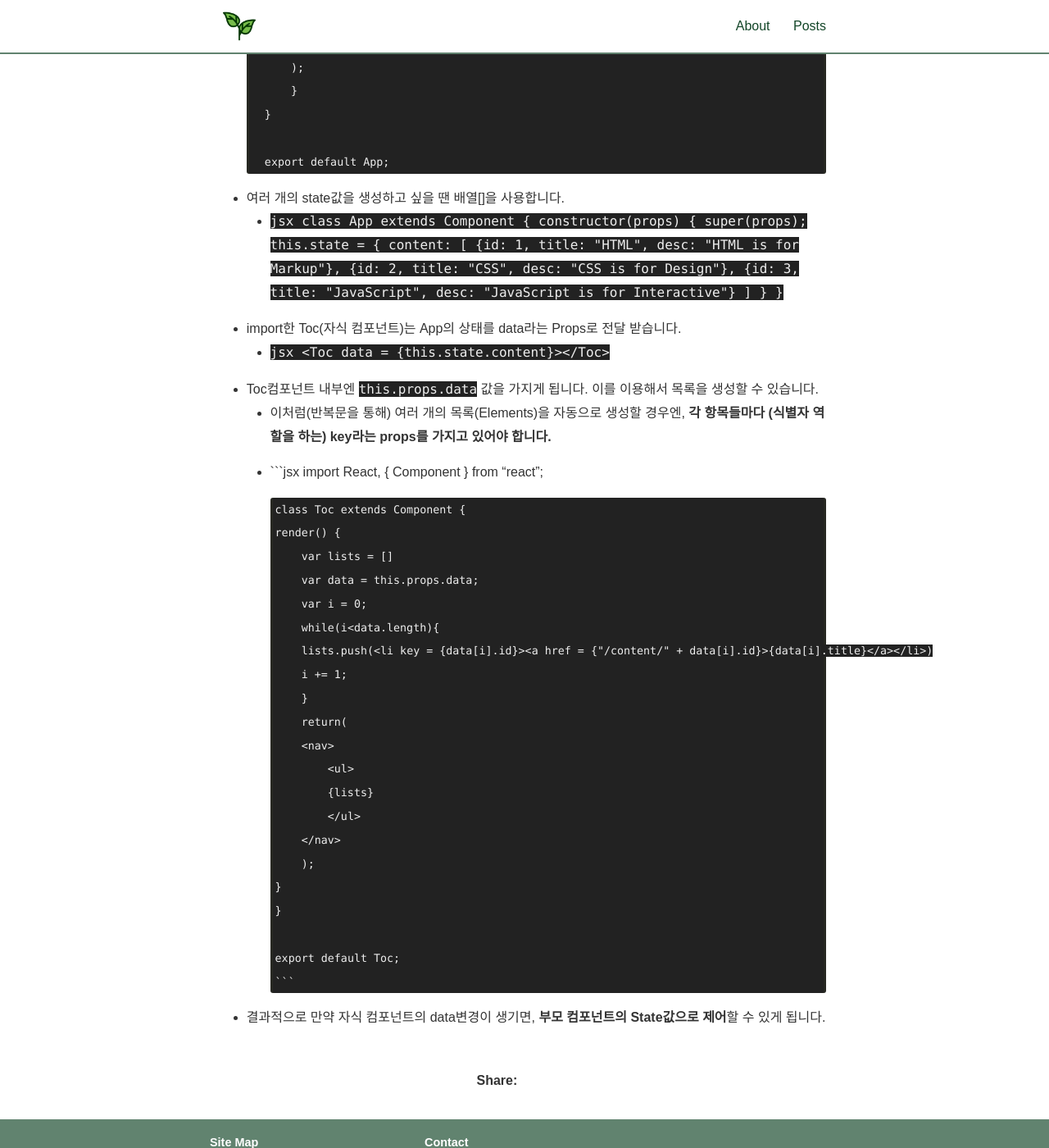
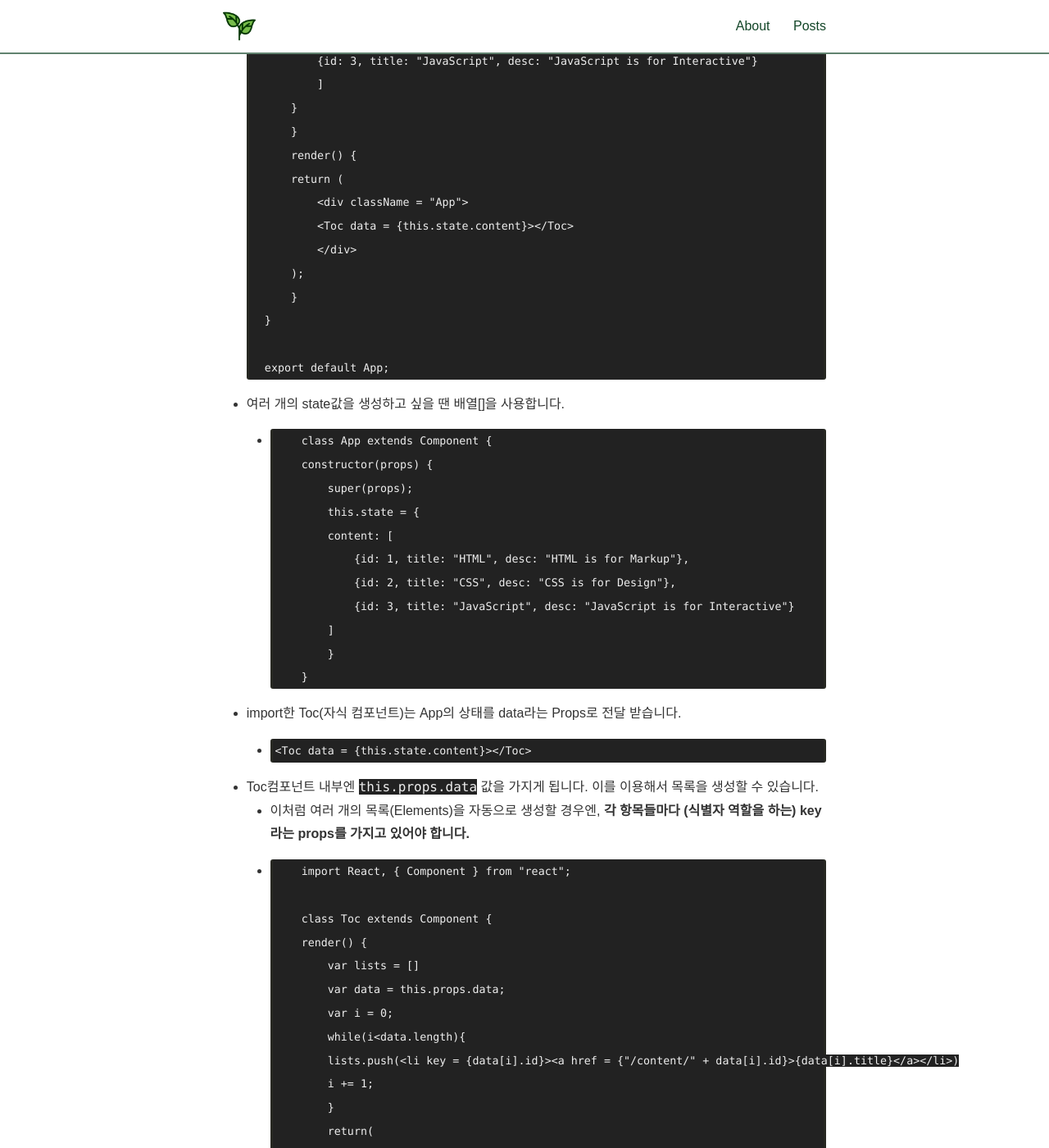
Before and after one commit to codeblue25/codeblue25.github.io, a Jekyll site: the page built from _posts/2021-03-30-react props&state.md, in a window 1280 px wide and 1400 px high, scrolled down 3517 px. Shown: the whole window at 82% size. Built offline with Jekyll 4.4.1, drawn with Linux system fonts in a browser that asks for light colours; nearby versions of some CDN libraries; some web fonts are replaced; a style sheet for code colours, icons or effects is not loaded; some of the changed text lies outside the part shown.

Commit message:
React Props와 State
가독성을 위한 수정2..

````diff
--- a/_posts/2021-03-30-react props&state.md
+++ b/_posts/2021-03-30-react props&state.md
@@ -70,15 +70,16 @@ categories: React
 
 * State를 사용하기 위해서는 먼저 값을 초기화 해야합니다.
   * 컴포넌트를 실행할 때, render()함수보다 먼저 실행되면서 컴포넌트를 초기화 시켜주고 싶은 코드는 constructor()함수 안에  `this.state = {}` 로 작성합니다.
-  * ```jsx
-        class App extends Component {
-        constructor(props) {
-            super(props);
-            }
-        }
-        ```
+* ```jsx
+  class App extends Component {
+    constructor(props) {
+      super(props);
+      }
+    }
+  ```
 
   * 부모 컴포넌트에서 초기화한 State값은 (import한) 자식 컴포넌트의 Props값으로 줄 수 있습니다.
+
 * ```jsx
     import React, { Component } from "react";
     import Subject from "./Subject";
@@ -104,12 +105,13 @@ categories: React
 
     export default App;
     ```
+
 * App(부모 컴포넌트)에서 subject 값으로 객체를 설정합니다.
   * ```jsx
         this.state = {
             subject: {title: "WEB", sub: "This is WWW!"}
         }
-        ```
+    ```
 
 * import한 Subject(자식 컴포넌트)는 App의 상태를 Props로 전달 받습니다.
   * ```jsx
@@ -117,7 +119,7 @@ categories: React
             title = {this.state.subject.title}
             sub = {this.state.subject.sub}>
         </Subject>
-        ```
+    ```
 
 * 따라서 **부모 컴포넌트의 상태를 (import한) 자식 컴포넌트에 전달할 수 있습니다.**
 <br />
@@ -150,7 +152,8 @@ categories: React
 
     export default App;
     ```
-* 여러 개의 state값을 생성하고 싶을 땐 배열[]을 사용합니다.
+
+* 여러 개의 state값을 생성하고 싶을 땐  배열[]을 사용합니다.
   * ```jsx
         class App extends Component {
         constructor(props) {
@@ -163,16 +166,15 @@ categories: React
             ]
             }
         }
-        ```
+    ```
 
 * import한 Toc(자식 컴포넌트)는 App의 상태를 data라는 Props로 전달 받습니다.
   * ```jsx
-        <Toc data = {this.state.content}></Toc>
-        ```
+    <Toc data = {this.state.content}></Toc>
+    ```
 
 * Toc컴포넌트 내부엔  `this.props.data`  값을 가지게 됩니다. 이를 이용해서 목록을 생성할 수 있습니다.
-  * 이처럼(반복문을 통해) 여러 개의 목록(Elements)을 자동으로 생성할 경우엔, **각 항목들마다 (식별자 역할을 하는) key라는 props를 가지고 있어야 합니다.**
-
+  * 이처럼 여러 개의 목록(Elements)을 자동으로 생성할 경우엔, **각 항목들마다 (식별자 역할을 하는) key라는 props를 가지고 있어야 합니다.**
   * ```jsx
         import React, { Component } from "react";
 
@@ -196,6 +198,6 @@ categories: React
         }
 
         export default Toc;
-        ```
+    ```
 
 * 결과적으로 만약 자식 컴포넌트의 data변경이 생기면, **부모 컴포넌트의 State값으로 제어**할 수 있게 됩니다.
````
